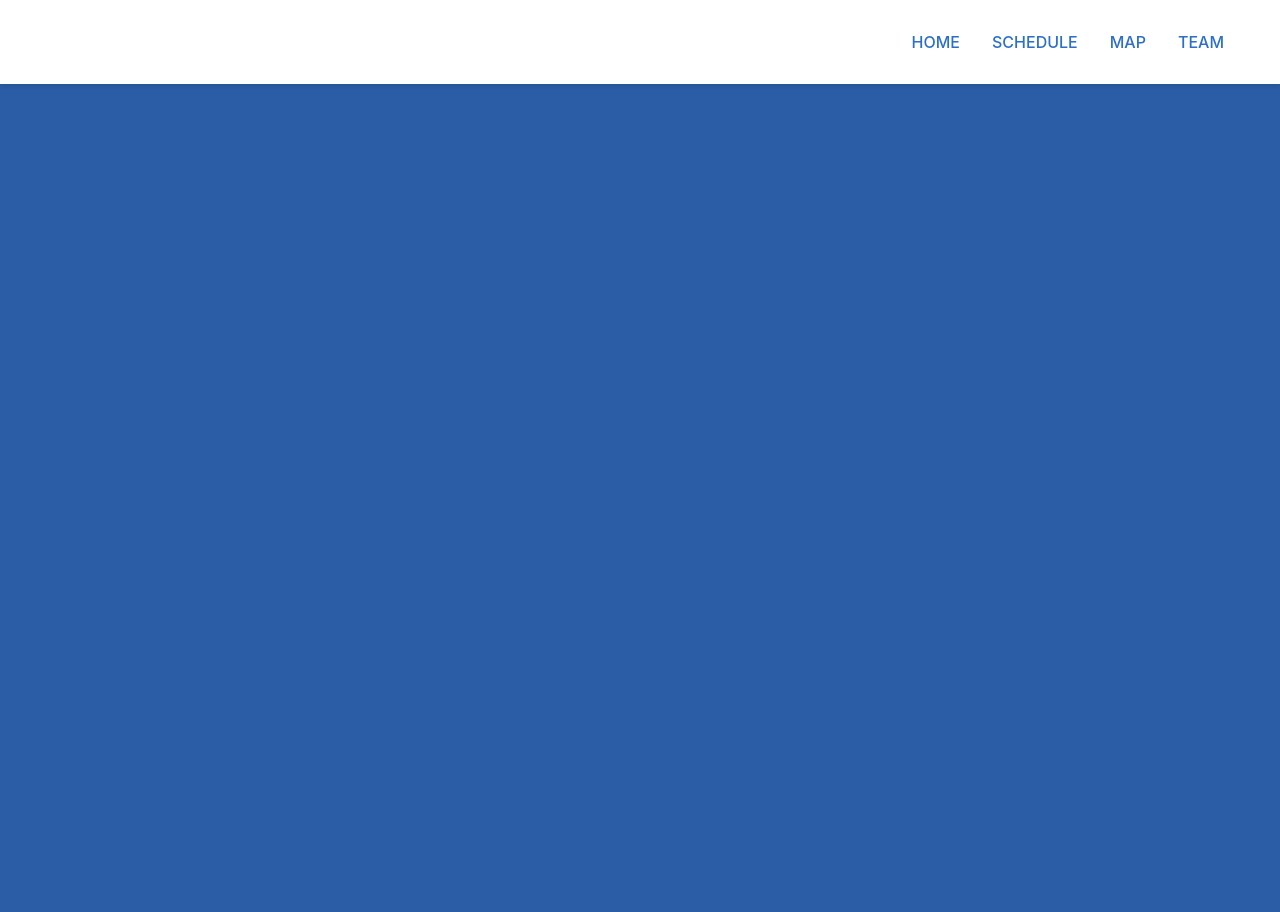
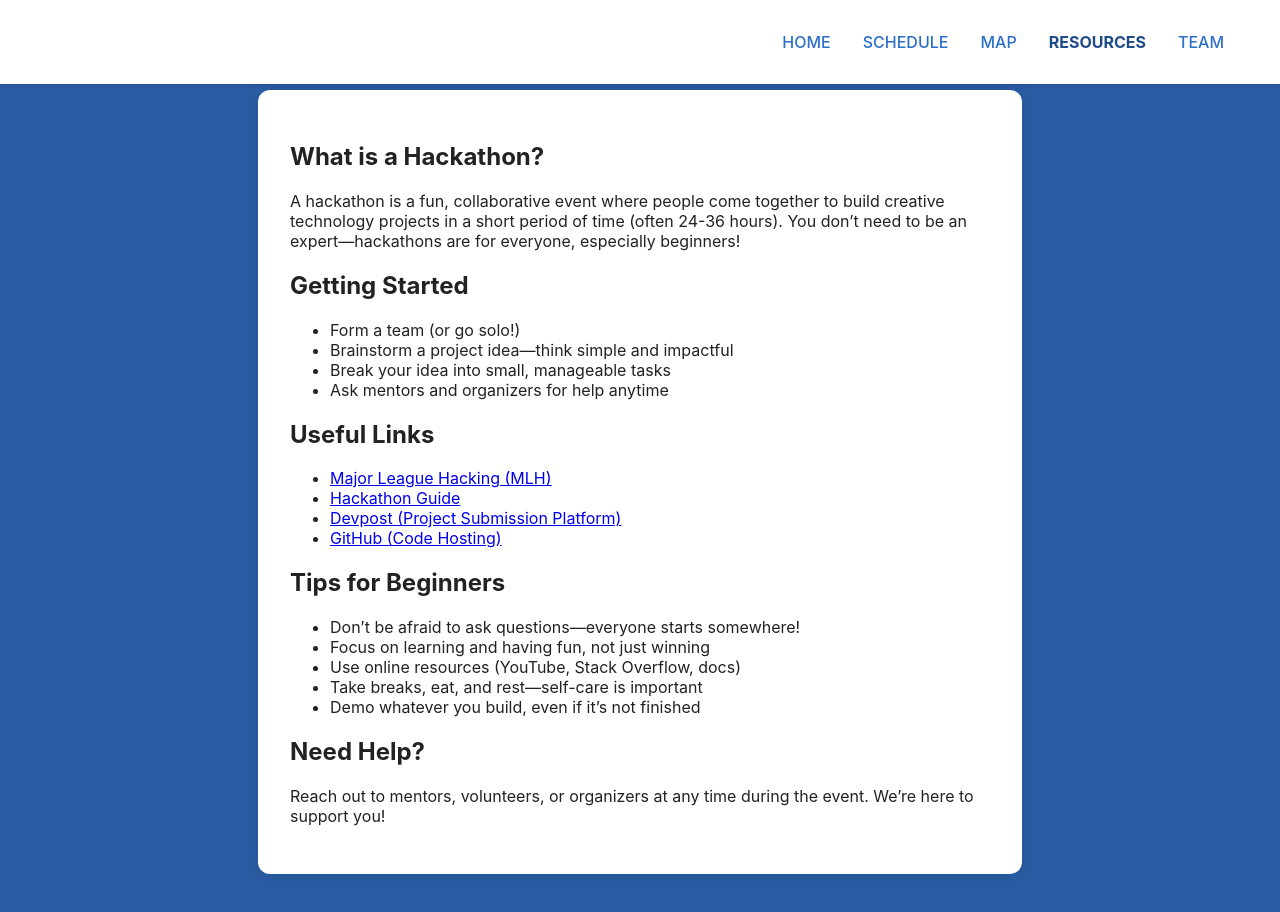
Before and after one commit to cu-divhacks/2025website, a React (Create React App) app in the folder 2025divhacks/: page /resources in a window 1280 px wide. Shown: the top 912 px of the page. Before the commit the page ends 800 px from the top, so only its background shows below. Built offline with nearby package versions, Linux system fonts and the light colour scheme.

Commit message:
basic resources page linked

```diff
--- a/2025divhacks/src/App.js
+++ b/2025divhacks/src/App.js
@@ -4,6 +4,7 @@ import Home from './pages/Home';
 import Team from './pages/Team';
 import Map from './pages/Map';
 import Schedule from './pages/Schedule';
+import Resources from './pages/Resources';
 import Navbar from './components/Navbar';
 
 export default function App() {
@@ -16,6 +17,7 @@ export default function App() {
           <Route path="/team" element={<Team />} />
           <Route path="/map" element={<Map />} />
           <Route path="/schedule" element={<Schedule />} />
+          <Route path="/resources" element={<Resources />} />
         </Routes>
       </div>
     </Router>
--- a/2025divhacks/src/components/Navbar.js
+++ b/2025divhacks/src/components/Navbar.js
@@ -163,6 +163,12 @@ const Navbar = () => {
             MAP
           </Link>
           <Link
+            className={`nav-link-custom ${location.pathname === '/resources' ? 'active' : ''}`}
+            to="/resources"
+          >
+            RESOURCES
+          </Link>
+          <Link
             className={`nav-link-custom ${location.pathname === '/team' ? 'active' : ''}`}
             to="/team"
           >
--- /dev/null
+++ b/2025divhacks/src/pages/Resources.js
@@ -0,0 +1,61 @@
+import React from 'react';
+import '../App.css';
+
+const Resources = () => {
+  return (
+    <div className="resources-page" style={{
+      padding: '60px 20px 40px 20px',
+      textAlign: 'center',
+      minHeight: '80vh',
+      display: 'flex',
+      flexDirection: 'column',
+      justifyContent: 'center',
+      alignItems: 'center',
+      backgroundColor: '#2A5DA5',
+      position: 'relative',
+      zIndex: 1,
+      padding: '90px'
+    }}>
+      <div style={{
+        background: '#fff',
+        borderRadius: '12px',
+        boxShadow: '0 4px 24px rgba(0,0,0,0.10)',
+        padding: '2rem',
+        maxWidth: '700px',
+        width: '100%',
+        textAlign: 'left',
+        color: '#222',
+        margin: '0 auto'
+      }}>
+        <h2>What is a Hackathon?</h2>
+        <p>A hackathon is a fun, collaborative event where people come together to build creative technology projects in a short period of time (often 24-36 hours). You don’t need to be an expert—hackathons are for everyone, especially beginners!</p>
+        <h2>Getting Started</h2>
+        <ul>
+          <li>Form a team (or go solo!)</li>
+          <li>Brainstorm a project idea—think simple and impactful</li>
+          <li>Break your idea into small, manageable tasks</li>
+          <li>Ask mentors and organizers for help anytime</li>
+        </ul>
+        <h2>Useful Links</h2>
+        <ul>
+          <li><a href="https://mlh.io/" target="_blank" rel="noopener noreferrer">Major League Hacking (MLH)</a></li>
+          <li><a href="https://hackathon.guide/" target="_blank" rel="noopener noreferrer">Hackathon Guide</a></li>
+          <li><a href="https://devpost.com/" target="_blank" rel="noopener noreferrer">Devpost (Project Submission Platform)</a></li>
+          <li><a href="https://github.com/" target="_blank" rel="noopener noreferrer">GitHub (Code Hosting)</a></li>
+        </ul>
+        <h2>Tips for Beginners</h2>
+        <ul>
+          <li>Don’t be afraid to ask questions—everyone starts somewhere!</li>
+          <li>Focus on learning and having fun, not just winning</li>
+          <li>Use online resources (YouTube, Stack Overflow, docs)</li>
+          <li>Take breaks, eat, and rest—self-care is important</li>
+          <li>Demo whatever you build, even if it’s not finished</li>
+        </ul>
+        <h2>Need Help?</h2>
+        <p>Reach out to mentors, volunteers, or organizers at any time during the event. We’re here to support you!</p>
+      </div>
+    </div>
+  );
+};
+
+export default Resources;
```
